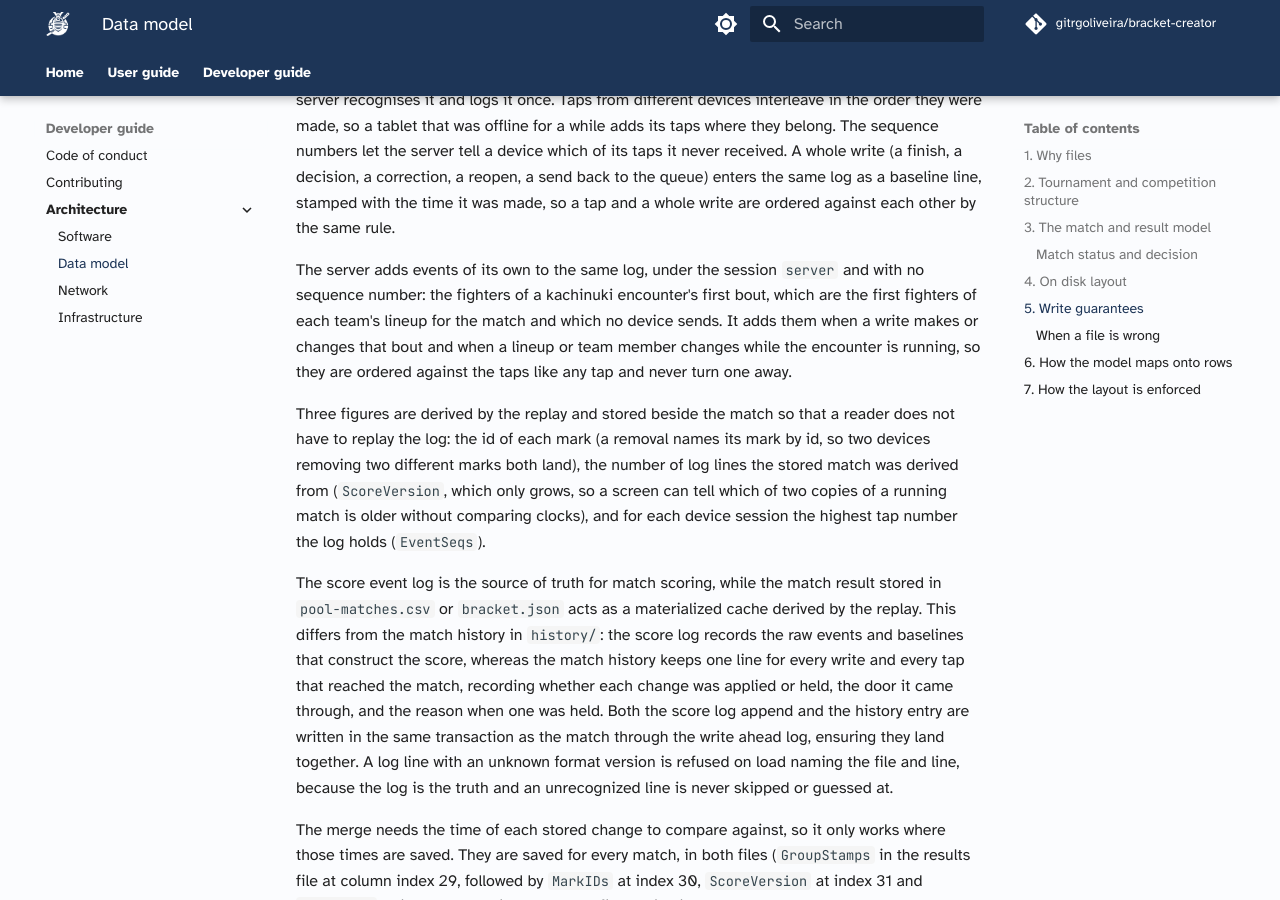
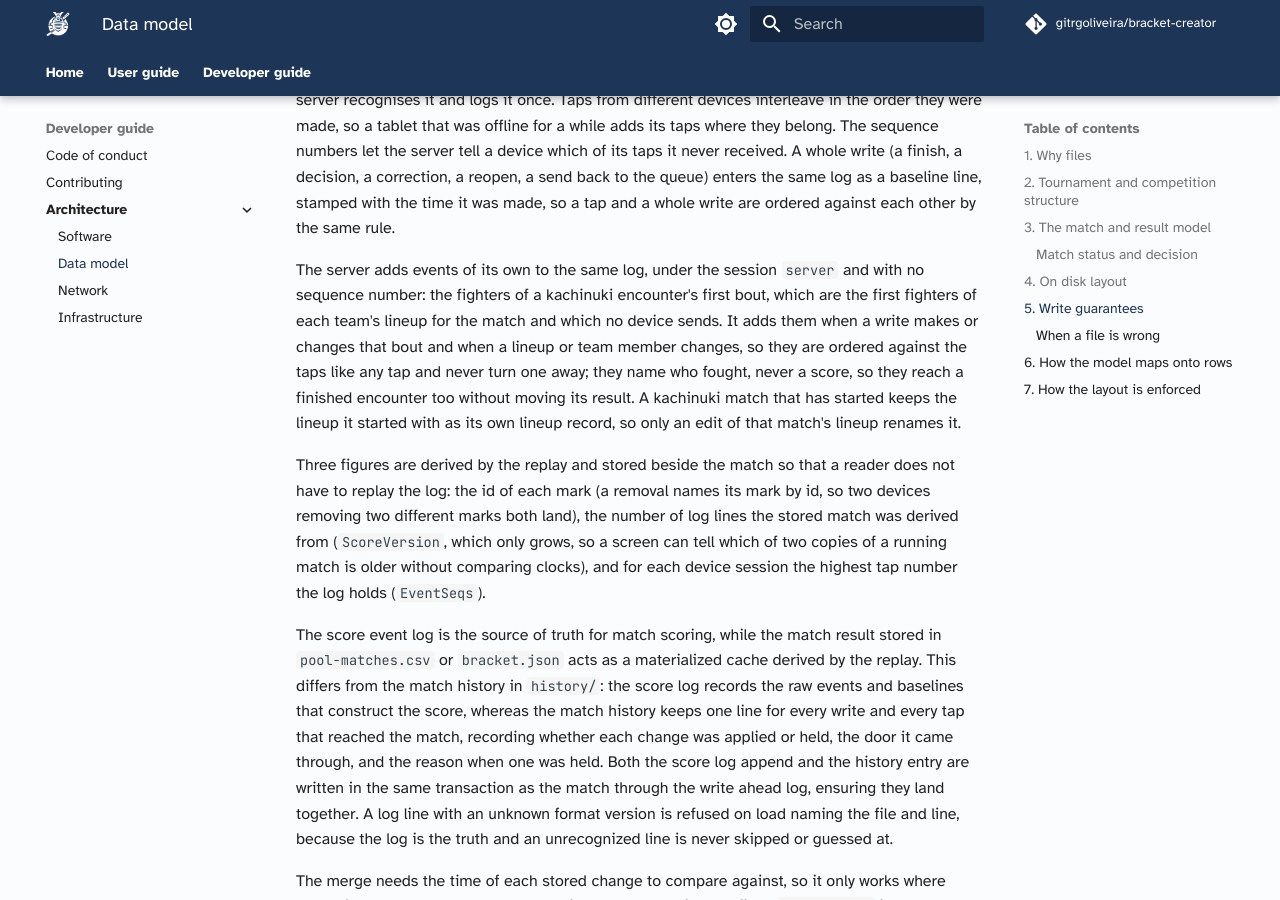
Before and after one commit to gitrgoliveira/bracket-creator, an MkDocs documentation site: the page built from docs/architecture/data-model.md, in a window 1280 px wide and 900 px high, scrolled down 12101 px. Built offline with MkDocs 1.6.1 and Material for MkDocs 9.7.7, drawn with Linux system fonts in a browser that asks for light colours; comment, search, counter and statistics services are not loaded.

Commit message:
docs(bc-evts): stage 6, a kachinuki match keeps the lineup it started with, and its own lineup renames bout 1 at any status
Co-Authored-By: Claude Opus 5.5 <noreply@anthropic.com>

```diff
--- a/docs/architecture/data-model.md
+++ b/docs/architecture/data-model.md
@@ -721,8 +721,11 @@ whole write are ordered against each other by the same rule.
 The server adds events of its own to the same log, under the session `server` and with no
 sequence number: the fighters of a kachinuki encounter's first bout, which are the first fighters
 of each team's lineup for the match and which no device sends. It adds them when a write makes
-or changes that bout and when a lineup or team member changes while the encounter is running, so
-they are ordered against the taps like any tap and never turn one away.
+or changes that bout and when a lineup or team member changes, so they are ordered against the
+taps like any tap and never turn one away; they name who fought, never a score, so they reach a
+finished encounter too without moving its result. A kachinuki match that has started keeps the
+lineup it started with as its own lineup record, so only an edit of that match's lineup renames
+it.
 
 Three figures are derived by the replay and stored beside the match so that a reader does not
 have to replay the log: the id of each mark (a removal names its mark by id, so two devices
```
Also changed, not shown: .claude/rules/match-writes.md (+1 -1 lines), .claude/rules/teams-and-lineups.md (+1 -1 lines), docs/user-guide/organisers/team-tournaments.md (+1 -1 lines).
